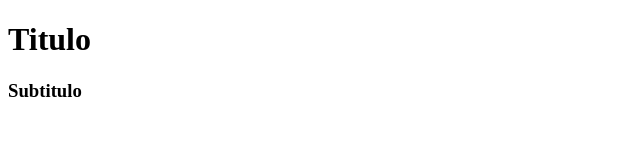
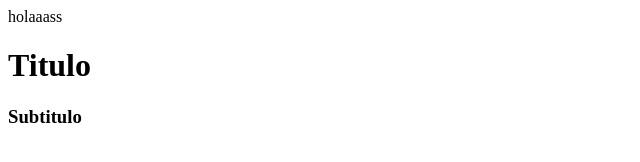
Before and after one commit to JA18GM/jagm, a plain HTML site: page index.html in a window 1280 px wide. Shown: the whole page, without its empty margins (0-640 px from the left). Drawn offline with Linux system fonts and the light colour scheme.

Commit message:
Si pudiste

```diff
--- a/index.html
+++ b/index.html
@@ -4,6 +4,7 @@
     <meta charset="UTF-8">
     <meta name="viewport" content="width=device-width, initial-scale=1.0">
     <title>Mi primera pagina desde la rama de feautere-login</title>
+    <a>holaaass</a>
 </head>
 <body>
    <h1>Titulo</h1>
```
